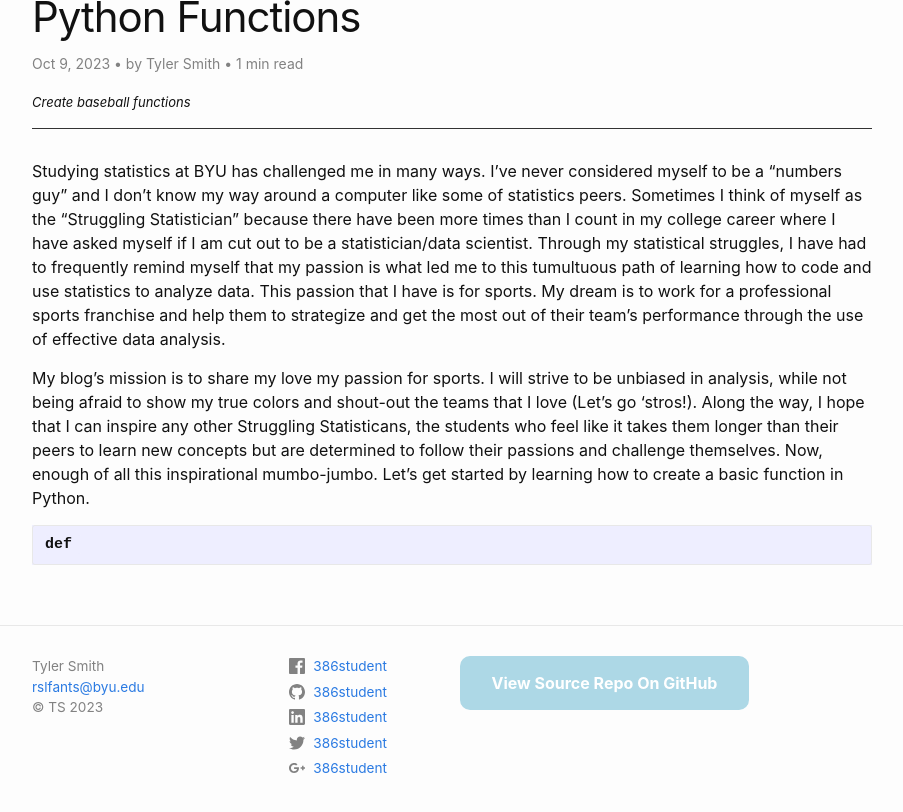
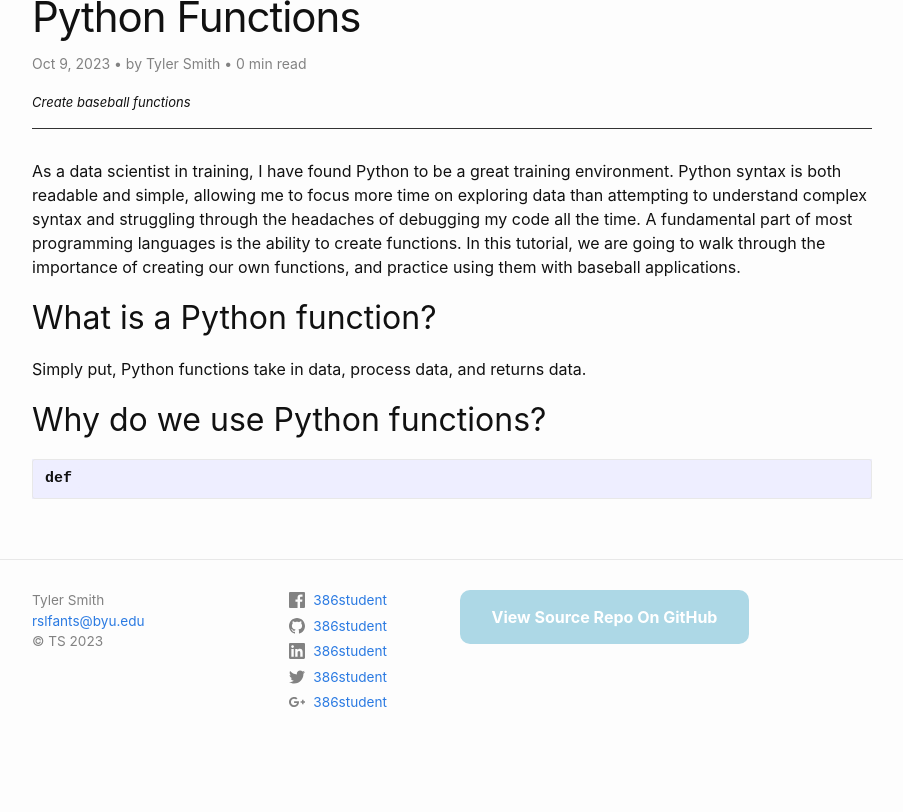
Before and after one commit to tyler-c-smith04/blog, a Jekyll site: the page built from _posts/2023-10-09-python-functions.md, in a window 1280 px wide, cut to the strip 246-1084 px from the top of the page. Shown: the top 812 px of the strip, without its empty margins (188-1091 px from the left). Built offline with Jekyll 4.4.1, drawn with Linux system fonts in a browser that asks for light colours; comment, search, counter and statistics services are not loaded; after the commit the page ends 1018 px from its top, so only the background shows below that.

Commit message:
Update 2023-10-09-python-functions.md

````diff
--- a/_posts/2023-10-09-python-functions.md
+++ b/_posts/2023-10-09-python-functions.md
@@ -5,10 +5,15 @@ author: Tyler Smith
 description: Create baseball functions
 image:
 ---
+As a data scientist in training, I have found Python to be a great training environment. Python syntax is both readable and simple, allowing me to focus more time on exploring data than attempting to understand complex syntax and struggling through the headaches of debugging my code all the time. A fundamental part of most programming languages is the ability to create functions. In this tutorial, we are going to walk through the importance of creating our own functions, and practice using them with baseball applications.
 
-Studying statistics at BYU has challenged me in many ways. I've never considered myself to be a "numbers guy" and I don't know my way around a computer like some of statistics peers. Sometimes I think of myself as the "Struggling Statistician" because there have been more times than I count in my college career where I have asked myself if I am cut out to be a statistician/data scientist. Through my statistical struggles, I have had to frequently remind myself that my passion is what led me to this tumultuous path of learning how to code and use statistics to analyze data. This passion that I have is for sports. My dream is to work for a professional sports franchise and help them to strategize and get the most out of their team's performance through the use of effective data analysis.
+<h2>What is a Python function?</h2>
 
-My blog's mission is to share my love my passion for sports. I will strive to be unbiased in analysis, while not being afraid to show my true colors and shout-out the teams that I love (Let's go 'stros!). Along the way, I hope that I can inspire any other Struggling Statisticans, the students who feel like it takes them longer than their peers to learn new concepts but are determined to follow their passions and challenge themselves. Now, enough of all this inspirational mumbo-jumbo. Let's get started by learning how to create a basic function in Python.
+Simply put, Python functions take in data, process data, and returns data.
+
+<h2>Why do we use Python functions?</h2>
+
+
 
 ```python
 def
````
